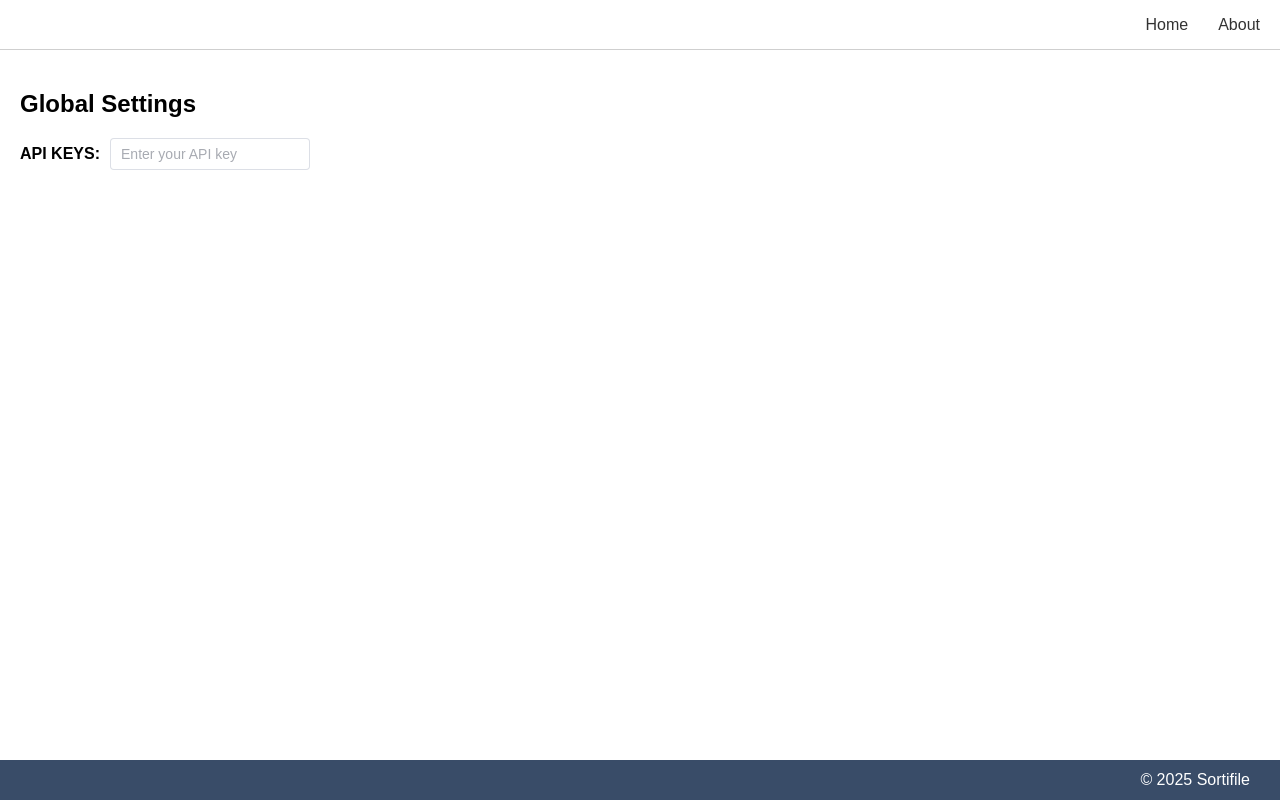
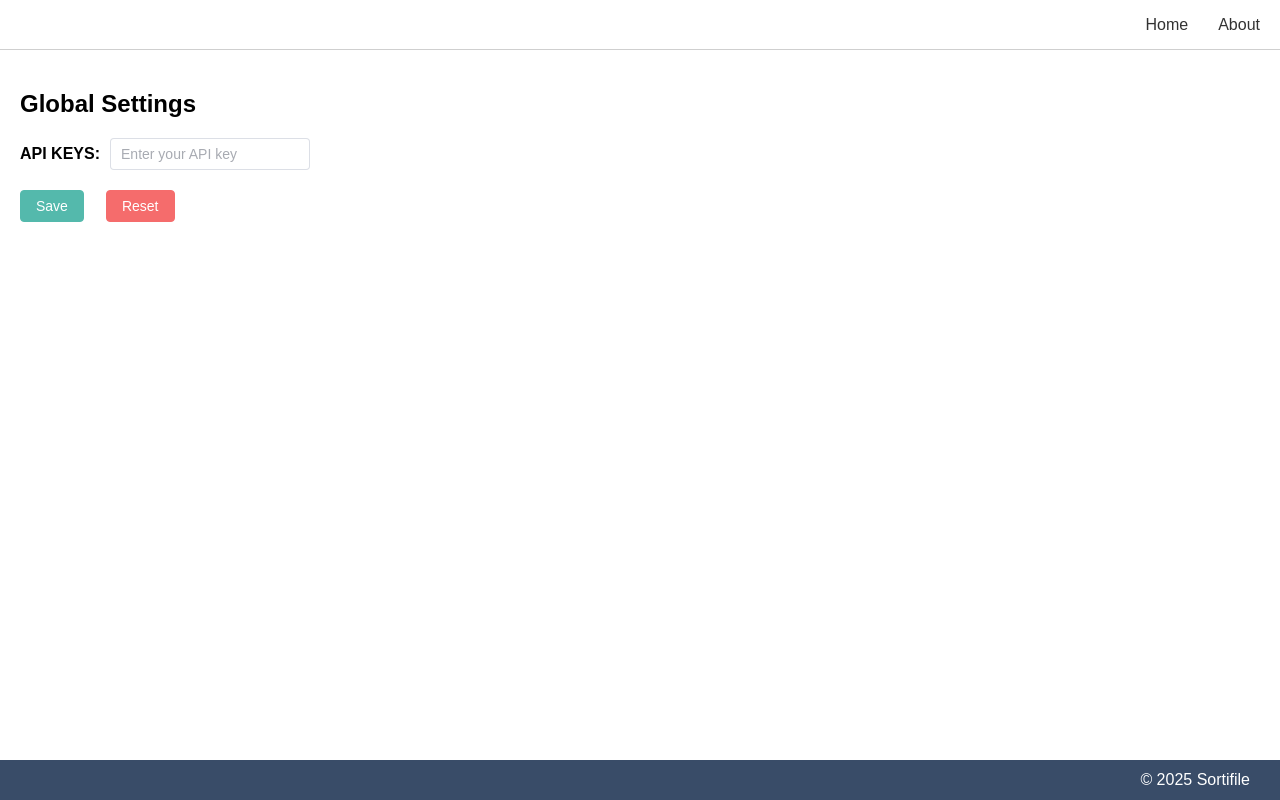
Before and after one commit to Sortifile/sortifile, a Vue app: page /settings in a window 1280 px wide. Built offline with nearby package versions, Linux system fonts and the light colour scheme.

Commit message:
feat: add save and reset buttons for API key settings in Settings.vue

```diff
--- a/src/views/Settings.vue
+++ b/src/views/Settings.vue
@@ -10,7 +10,6 @@
         v-model="apiKey"
         style="width: 200px"
         placeholder="Enter your API key"
-        show-password
       />
     </div>
 
@@ -23,45 +22,76 @@
         <el-radio label="dark">Dark</el-radio>
       </el-radio-group>
     </div> -->
+
+    <!-- Buttons -->
+    <div class="button-group">
+      <el-button type="primary" @click="saveSettings">Save</el-button>
+      <el-button type="danger" @click="resetSettings">Reset</el-button>
+    </div>
   </div>
 </template>
 
 <script setup>
-import { ref, watch, onMounted } from "vue";
+import { invoke } from "@tauri-apps/api/core";
+import { ElMessage } from "element-plus";
+import { ref, onMounted } from "vue";
 
 const apiKey = ref("");
+// const themeMode = ref("system");
 
-// 預設值 (可從 localStorage 或其它地方載入)
-const themeMode = ref("system"); // system | light | dark
-
-// 在元件載入時，若 themeMode = 'system'，可初始化一次
-onMounted(() => {
-  applyTheme(themeMode.value);
+// 在元件載入時載入設定
+onMounted(async () => {
+  invoke("get_api_key")
+    .then((key) => {
+      apiKey.value = key;
+    })
+    .catch((error) => {
+      console.error(error);
+      ElMessage.error("Failed to get API key");
+    });
+  // themeMode.value = localStorage.getItem("themeMode") || "system";
+  // applyTheme(themeMode.value);
 });
 
-// 監聽 themeMode 變化
-watch(themeMode, (newMode) => {
-  applyTheme(newMode);
-  // 若需要儲存使用者選擇，可用 localStorage.setItem('themeMode', newMode)
-});
+// 儲存設定
+async function saveSettings() {
+  invoke("set_api_key", apiKey.value)
+    .then(() => {
+      ElMessage.success("API key saved successfully");
+    })
+    .catch((error) => {
+      console.error(error);
+      ElMessage.error("Failed to save API key");
+    });
+  // localStorage.setItem("themeMode", themeMode.value);
+  // applyTheme(themeMode.value);
+}
 
-// 根據當前選擇套用主題
-function applyTheme(mode) {
-  // 先移除任何可能殘留的 dark class
-  document.documentElement.classList.remove("dark");
+// 重置設定
+async function resetSettings() {
+  invoke("get_api_key")
+    .then((key) => {
+      apiKey.value = key;
+    })
+    .catch((error) => {
+      console.error(error);
+      ElMessage.error("Failed to get API key");
+    });
+  saveSettings();
+}
 
-  if (mode === "dark") {
-    document.documentElement.classList.add("dark");
-  } else if (mode === "system") {
-    // 自動偵測系統偏好
-    const prefersDark = window.matchMedia(
-      "(prefers-color-scheme: dark)",
-    ).matches;
-    if (prefersDark) {
-      document.documentElement.classList.add("dark");
-    }
-  }
-}
+// 根據選擇的主題模式應用樣式
+// function applyTheme(mode) {
+//   document.documentElement.classList.remove("dark");
+//   if (mode === "dark") {
+//     document.documentElement.classList.add("dark");
+//   } else if (mode === "system") {
+//     const prefersDark = window.matchMedia("(prefers-color-scheme: dark)").matches;
+//     if (prefersDark) {
+//       document.documentElement.classList.add("dark");
+//     }
+//   }
+// }
 </script>
 
 <style scoped>
@@ -75,4 +105,10 @@ function applyTheme(mode) {
   margin-right: 10px;
   font-weight: bold;
 }
+
+.button-group {
+  margin-top: 20px;
+  display: flex;
+  gap: 10px;
+}
 </style>
```
